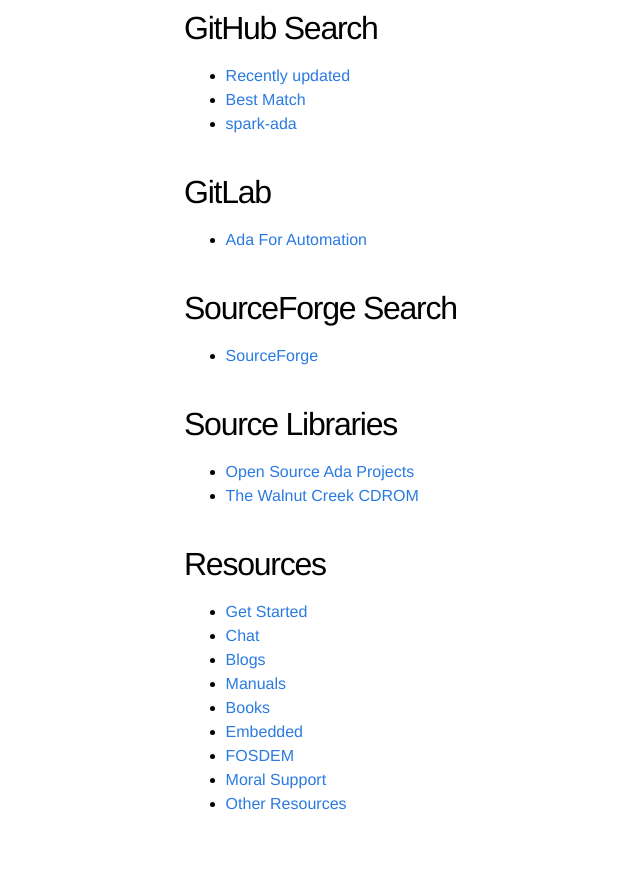
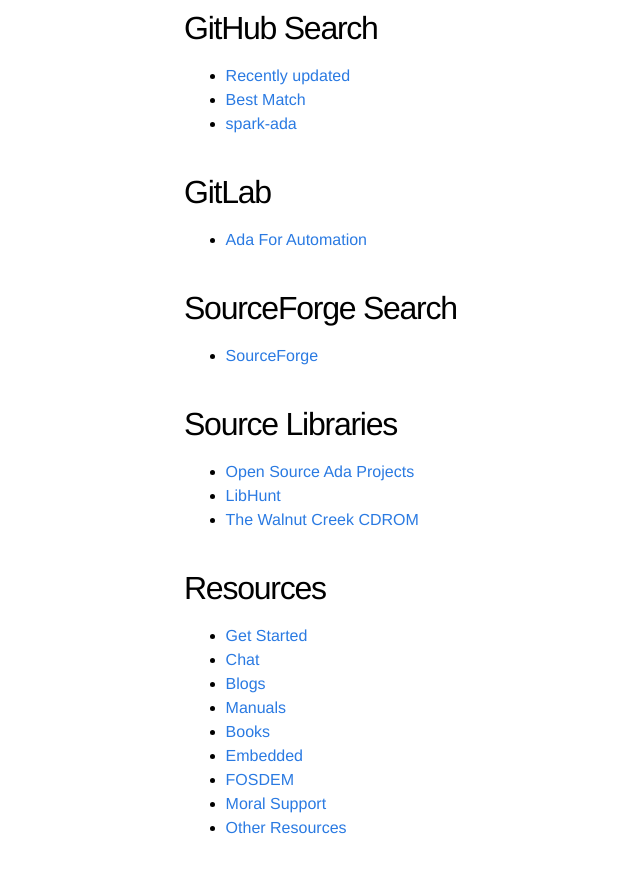
Before and after one commit to quornings/quornings.github.io, a Jekyll site: the page built from ada.md, in a window 1280 px wide and 900 px high, scrolled down 1194 px. Shown: the top 873 px of the window, without its empty margins (56-696 px from the left). Built offline with Jekyll 4.4.1, drawn with Linux system fonts in a browser that asks for light colours.

Commit message:
Add LibHunt

```diff
--- a/ada.md
+++ b/ada.md
@@ -54,6 +54,7 @@ title: Ada Projects
 
 ## Source Libraries
 - [Open Source Ada Projects](https://opensourcelibs.com/libs/ada)
+- [LibHunt](https://www.libhunt.com/l/ada)
 - [The Walnut Creek CDROM](http://archive.adaic.com/ase/index.html)
 
 ## Resources
```
